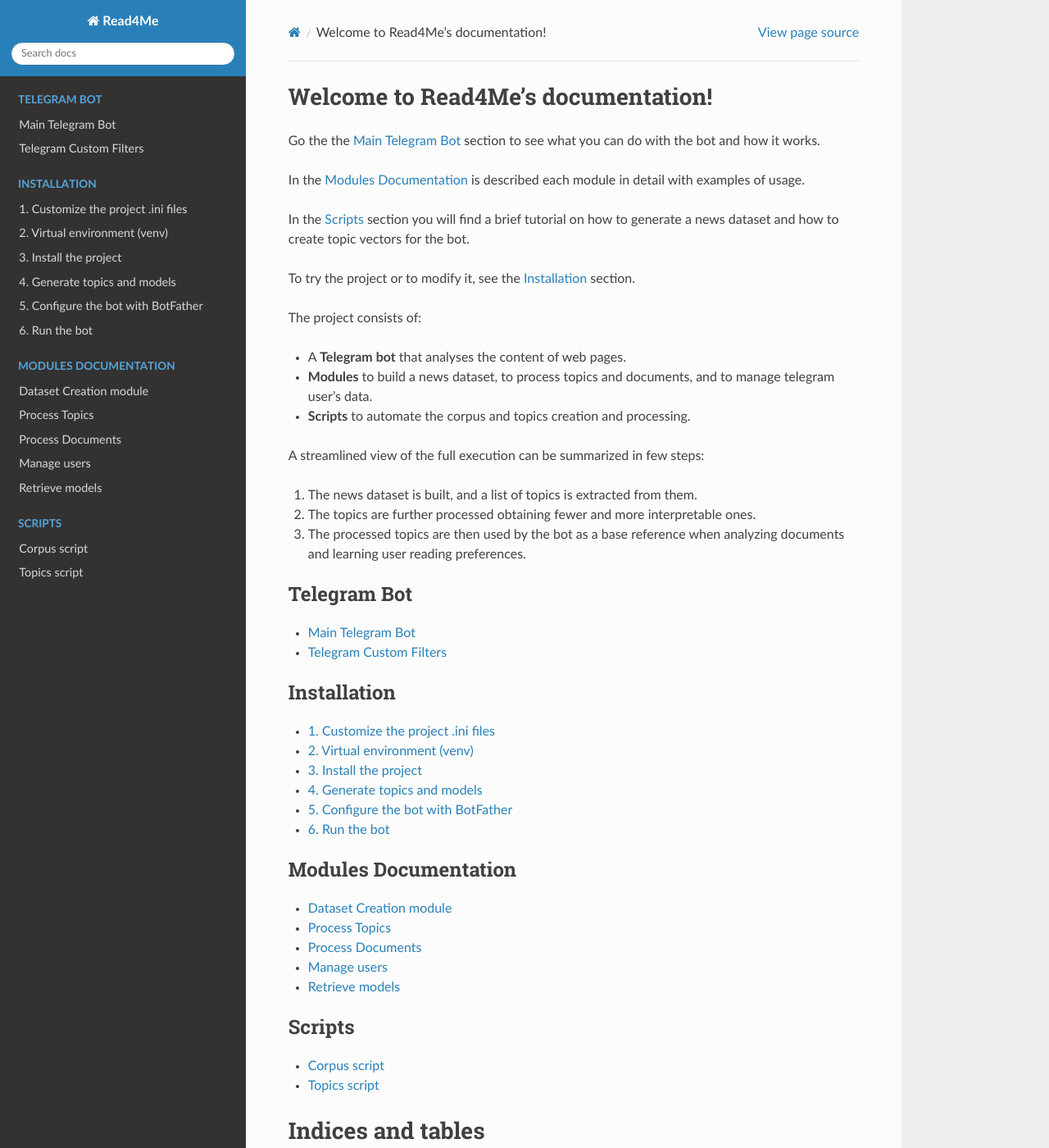
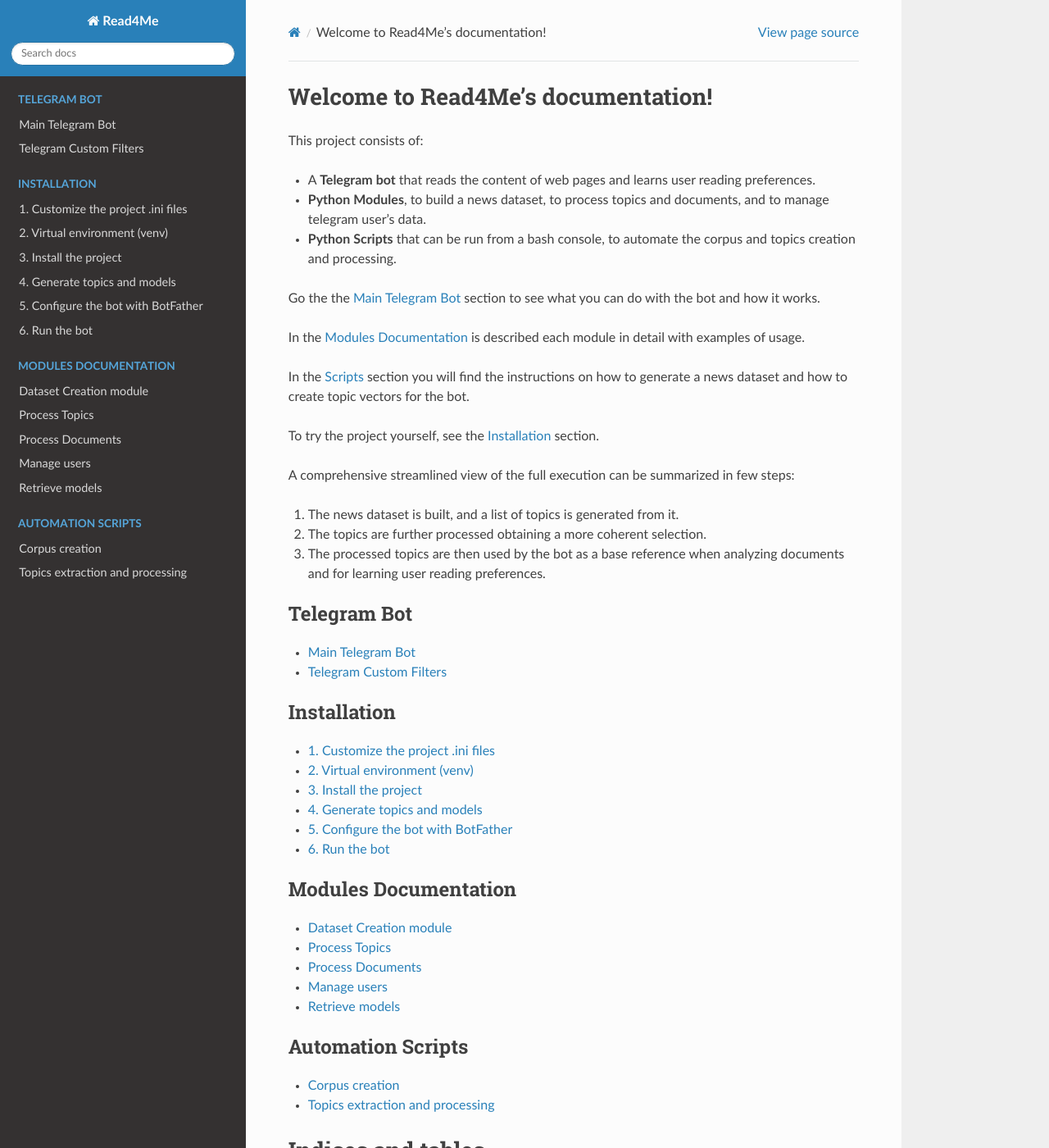
Before and after one commit to Francesco-Littarru/Read4Me, a Sphinx documentation site: the page built from docs/source/index.rst, in a window 1280 px wide and 1400 px high. Shown: the whole window at 82% size. Built offline with Sphinx 7.4.7 and the Read the Docs theme 2.0.0, drawn with Linux system fonts in a browser that asks for light colours.

Commit message:
documentation updated and added dir_setup script

```diff
--- a/docs/source/index.rst
+++ b/docs/source/index.rst
@@ -1,26 +1,27 @@
 Welcome to Read4Me's documentation!
 ===================================
+
+This project consists of:
+
+- A **Telegram bot** that reads the content of web pages and learns user reading preferences.
+- **Python Modules**, to build a news dataset, to process topics and documents, and to manage telegram user's data.
+- **Python Scripts** that can be run from a bash console, to automate the corpus and topics creation and processing.
 
 Go the the :ref:`Main Telegram Bot <main_tg_bot>` section to see what you can do with the bot and how it works.
 
 In the :ref:`Modules Documentation <modules_doc>` is described each module in detail with examples of usage.
 
-In the :ref:`Scripts <scripts>` section you will find a brief tutorial on how to generate a news dataset
+In the :ref:`Scripts <scripts>` section you will find the instructions on how to generate a news dataset
 and how to create topic vectors for the bot.
 
-To try the project or to modify it, see the :ref:`Installation <inst_sec>` section.
+To try the project yourself, see the :ref:`Installation <inst_sec>` section.
 
-The project consists of:
 
-- A **Telegram bot** that analyses the content of web pages.
-- **Modules** to build a news dataset, to process topics and documents, and to manage telegram user's data.
-- **Scripts** to automate the corpus and topics creation and processing.
+A comprehensive streamlined view of the full execution can be summarized in few steps:
 
-A streamlined view of the full execution can be summarized in few steps:
-
-#. The news dataset is built, and a list of topics is extracted from them.
-#. The topics are further processed obtaining fewer and more interpretable ones.
-#. The processed topics are then used by the bot as a base reference when analyzing documents and learning user
+#. The news dataset is built, and a list of topics is generated from it.
+#. The topics are further processed obtaining a more coherent selection.
+#. The processed topics are then used by the bot as a base reference when analyzing documents and for learning user
    reading preferences.
 
 
@@ -52,11 +52,11 @@
 
 .. _scripts:
 .. toctree::
-    :caption: Scripts
+    :caption: Automation Scripts
     :maxdepth: 1
 
-    Corpus script <read4me.scripts.make_corpus>
-    Topics script <read4me.scripts.topics>
+    Corpus creation <read4me.scripts.make_corpus>
+    Topics extraction and processing <read4me.scripts.topics>
 
 Indices and tables
 ==================
--- a/docs/source/read4me.scripts.make_corpus.rst
+++ b/docs/source/read4me.scripts.make_corpus.rst
@@ -1,7 +1,8 @@
 make_corpus script
 ******************
 
-This scripts automates the steps treated in more detail in the :ref:`datafactory module <datafactory_mod>`.
+This scripts automates the steps treated in more detail in the :ref:`datafactory module <datafactory_mod>` for the
+creation of a dataset of news web articles.
 
 .. _make_corpus:
 
--- a/docs/source/read4me.scripts.topics.rst
+++ b/docs/source/read4me.scripts.topics.rst
@@ -1,7 +1,8 @@
 topics script
 *************
 
-This scripts automates the steps treated in more detail in the :ref:`topicsprocessor module <topicsprocessor_mod>`.
+This scripts automates the steps treated in more detail in the :ref:`topicsprocessor module <topicsprocessor_mod>`,
+also allows to train a topic model and directly extract the topics from it.
 
 .. _topics_script:
 .. automodule:: read4me.scripts.topics
--- a/pyproject.toml
+++ b/pyproject.toml
@@ -18,4 +18,5 @@
 ]
 
 [project.scripts]
+dir_setup = "read4me.scripts.dir_setup:dir_setup"
 run_bot = "read4me.telegram_module:run"
```
Also changed, not shown: other parts of docs/source/index.rst (+0 -1 lines), README.md (+76 -1 lines), docs/source/read4me.project_config.rst (+44 -16 lines), docs/source/read4me.telegram_module.rst (+9 -9 lines), 7 other files.
